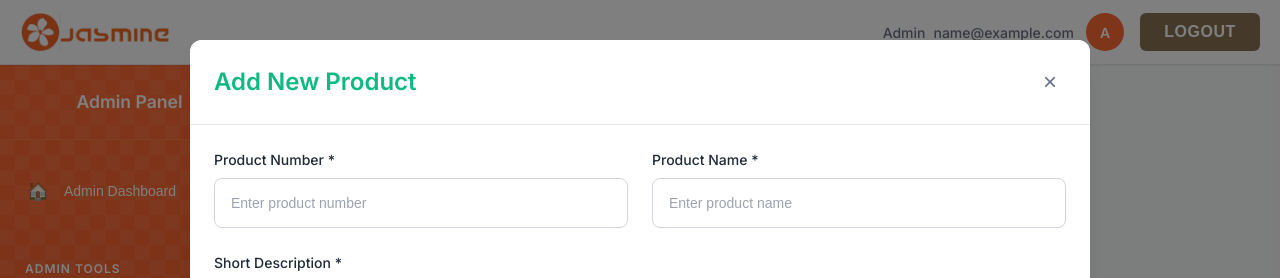
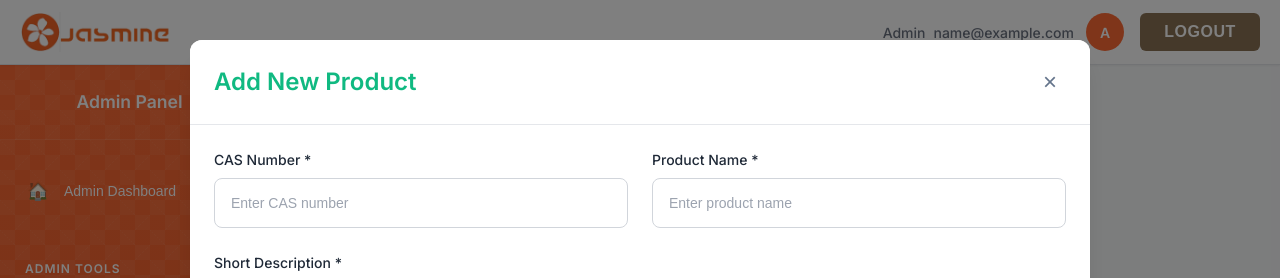
Before and after one commit to ravimech476/FEE, a React (Create React App) app: page /product-form in a window 1280 px wide. Shown: the top 278 px of the page. Built offline with nearby package versions, Linux system fonts and the light colour scheme; sample sign-in values are in the browser's storage.

Commit message:
new uupdated code

```diff
--- a/src/components/CreateProduct.js
+++ b/src/components/CreateProduct.js
@@ -252,7 +252,7 @@ const CreateProduct = () => {
     const newErrors = {};
 
     if (!formData.product_number.trim()) {
-      newErrors.product_number = 'Product Number is required';
+      newErrors.product_number = 'CAS Number is required';
     }
 
     setErrors(newErrors);
@@ -386,7 +386,7 @@ const CreateProduct = () => {
 
           <div className="form-row">
             <div className="form-group">
-              <label htmlFor="product_number">Product Number *</label>
+              <label htmlFor="product_number">CAS Number *</label>
               <input
                 type="text"
                 id="product_number"
@@ -394,7 +394,7 @@ const CreateProduct = () => {
                 value={formData.product_number}
                 onChange={handleInputChange}
                 className={`form-control ${errors.product_number ? 'error' : ''}`}
-                placeholder="Enter product number"
+                placeholder="Enter CAS number"
                 disabled={loading}
               />
               {errors.product_number && <span className="error-text">{errors.product_number}</span>}
--- a/src/components/EditProduct.js
+++ b/src/components/EditProduct.js
@@ -384,7 +384,7 @@ const EditProduct = () => {
     const newErrors = {};
 
     if (!formData.product_number.trim()) {
-      newErrors.product_number = 'Product Number is required';
+      newErrors.product_number = 'CAS Number is required';
     }
 
     if (!formData.product_name.trim()) {
@@ -578,7 +578,7 @@ const EditProduct = () => {
 
           <div className="form-row">
             <div className="form-group">
-              <label htmlFor="product_number">Product Number *</label>
+              <label htmlFor="product_number">CAS Number *</label>
               <input
                 type="text"
                 id="product_number"
@@ -586,7 +586,7 @@ const EditProduct = () => {
                 value={formData.product_number}
                 onChange={handleInputChange}
                 className={`form-control ${errors.product_number ? 'error' : ''}`}
-                placeholder="Enter product number"
+                placeholder="Enter CAS number"
                 disabled={saving}
               />
               {errors.product_number && <span className="error-text">{errors.product_number}</span>}
--- a/src/components/ProductForm.js
+++ b/src/components/ProductForm.js
@@ -57,7 +57,7 @@ const ProductForm = ({ onClose, product = null }) => {
     const newErrors = {};
 
     if (!formData.product_number.trim()) {
-      newErrors.product_number = 'Product Number is required';
+      newErrors.product_number = 'CAS Number is required';
     }
 
     if (!formData.product_name.trim()) {
@@ -126,7 +126,7 @@ const ProductForm = ({ onClose, product = null }) => {
             <div className="jasmine-form-row">
               <div className="jasmine-form-group">
                 <label htmlFor="product_number" className="jasmine-form-label">
-                  Product Number *
+                  CAS Number *
                 </label>
                 <input
                   type="text"
@@ -135,7 +135,7 @@ const ProductForm = ({ onClose, product = null }) => {
                   value={formData.product_number}
                   onChange={handleInputChange}
                   className={`jasmine-form-input ${errors.product_number ? 'error' : ''}`}
-                  placeholder="Enter product number"
+                  placeholder="Enter CAS number"
                   disabled={isSubmitting}
                 />
                 {errors.product_number && <span className="jasmine-error-message">{errors.product_number}</span>}
--- a/src/components/ProductList.js
+++ b/src/components/ProductList.js
@@ -193,7 +193,7 @@ const ProductList = ({ userType, user }) => {
                 <label>Search Products</label>
                 <input
                   type="text"
-                  placeholder="Search by product number or name"
+                  placeholder="Search by CAS number or name"
                   value={searchText}
                   onChange={(e) => setSearchText(e.target.value)}
                   onKeyPress={(e) => e.key === 'Enter' && handleSearch()}
@@ -247,7 +247,7 @@ const ProductList = ({ userType, user }) => {
                 <label>Search Products</label>
                 <input
                   type="text"
-                  placeholder="Search by product number or product name"
+                  placeholder="Search by CAS number or product name"
                   value={searchText}
                   onChange={(e) => setSearchText(e.target.value)}
                   onKeyPress={(e) => e.key === 'Enter' && handleSearch()}
@@ -377,7 +377,7 @@ const ProductList = ({ userType, user }) => {
         {userType !== 'customer' && (
           <div className="products-table">
             <div className="table-header">
-              <div className="header-column">Product Number</div>
+              <div className="header-column">CAS Number</div>
               <div className="header-column">Product Name</div>
               <div className="header-column actions-header">Action</div>
             </div>
@@ -400,7 +400,7 @@ const ProductList = ({ userType, user }) => {
               ) : (
                 safeProducts.map((product) => (
                   <div key={product.id} className="table-row">
-                    <div className="data-column" data-label="Product Number:">
+                    <div className="data-column" data-label="CAS Number:">
                       <div className="data-value">{product.product_number || 'N/A'}</div>
                     </div>
                     <div className="data-column" data-label="Product Name:">
--- a/src/components/Products.js
+++ b/src/components/Products.js
@@ -133,10 +133,10 @@ const Products = ({ onAddProduct }) => {
 
         <div className="jasmine-search-grid">
           <div className="jasmine-search-group">
-            <label className="jasmine-search-label">Product Number</label>
+            <label className="jasmine-search-label">CAS Number</label>
             <input
               type="text"
-              placeholder="Search by product number"
+              placeholder="Search by CAS number"
               value={searchTerm}
               onChange={(e) => setSearchTerm(e.target.value)}
               className="jasmine-search-input"
@@ -179,7 +179,7 @@ const Products = ({ onAddProduct }) => {
       <div className="jasmine-products-table-section">
         <div className="jasmine-table-header">
           <div className="jasmine-table-header-content">
-            <span>Product Number</span>
+            <span>CAS Number</span>
             <span>Product Name</span>
             <span>Status</span>
             <button className="jasmine-add-product-btn" onClick={onAddProduct} title="Add New Product">
--- a/src/components/customer/CustomerProductList.js
+++ b/src/components/customer/CustomerProductList.js
@@ -115,10 +115,10 @@ const CustomerProductList = ({ userType, user }) => {
 
         <div className="customer-search-grid">
           <div className="customer-search-group">
-            <label className="customer-search-label">Product Number</label>
+            <label className="customer-search-label">CAS Number</label>
             <input
               type="text"
-              placeholder="Search by product number"
+              placeholder="Search by CAS number"
               value={searchTerm}
               onChange={(e) => setSearchTerm(e.target.value)}
               className="customer-search-input"
@@ -161,7 +161,7 @@ const CustomerProductList = ({ userType, user }) => {
       <div className="customer-products-table-section">
         <div className="customer-table-header">
           <div className="customer-table-header-content">
-            <span>Product Number</span>
+            <span>CAS Number</span>
             <span>Product Name</span>
             <span>Status</span>
             <span style={{ textAlign: 'center' }}>Actions</span>
--- a/src/components/customer/CustomerProductView.js
+++ b/src/components/customer/CustomerProductView.js
@@ -304,7 +304,7 @@ const CustomerProductView = () => {
             <h3>Product Information</h3>
             <div className="customer-details-grid">
               <div className="customer-detail-item">
-                <label>Product Number</label>
+                <label>CAS Number</label>
                 <span className="detail-value">{product.product_number}</span>
               </div>
               <div className="customer-detail-item">
```
